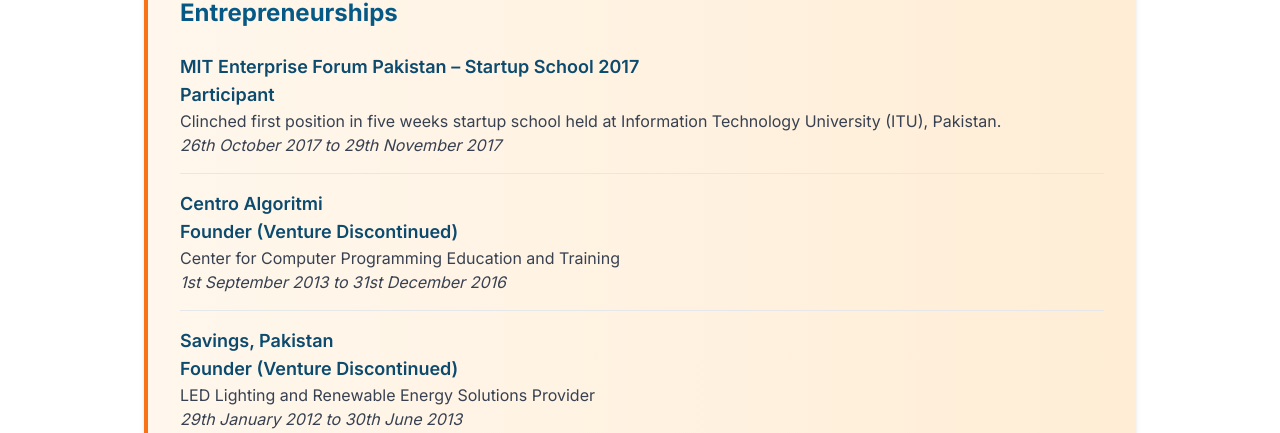
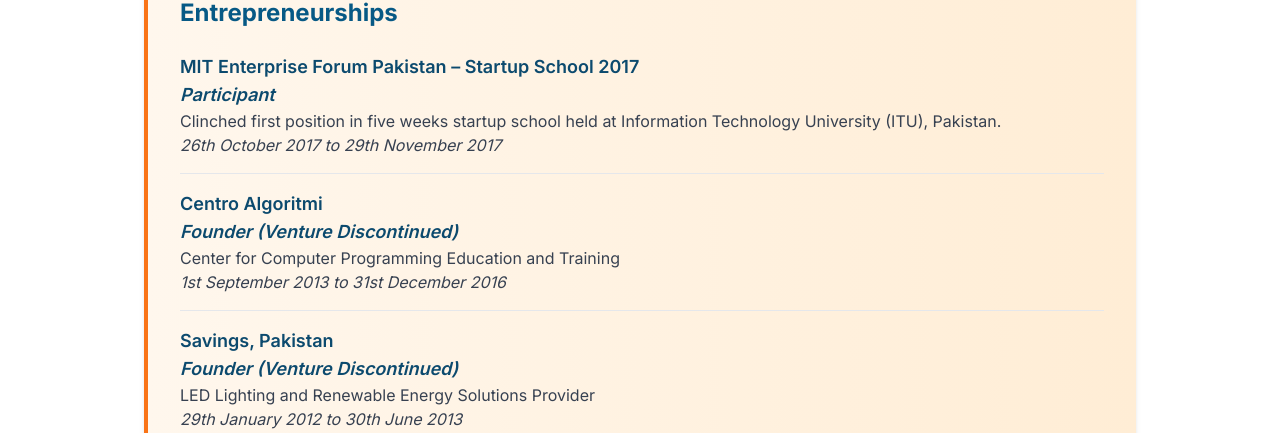
Before and after one commit to drawaisyousaf/drawaisyousaf.github.io, a Next.js app: page /more in a window 1280 px wide. Shown: the part 155-588 px from the top of the page. Built offline with nearby package versions, Linux system fonts and the light colour scheme.

Commit message:
Update page.tsx, minor update on More page

```diff
--- a/src/app/more/page.tsx
+++ b/src/app/more/page.tsx
@@ -10,21 +10,21 @@
         <div className="space-y-4">
           <div className="border-b pb-4">
             <h3 className="text-lg font-semibold text-primary-900">MIT Enterprise Forum Pakistan – Startup School 2017 </h3>
-            <h2 className="text-lg font-semibold text-primary-900">Participant</h2>
+            <h2 className="text-lg font-semibold text-primary-900 italic">Participant</h2>
             <p className="text-gray-700">Clinched first position in five weeks startup school held at Information Technology University (ITU), Pakistan.</p>
             <p className="text-gray-700 italic">26th October 2017 to 29th November 2017</p>
           </div>
 
           <div className="border-b pb-4">
             <h3 className="text-lg font-semibold text-primary-900">Centro Algoritmi</h3>
-            <h2 className="text-lg font-semibold text-primary-900">Founder (Venture Discontinued)</h2>
+            <h2 className="text-lg font-semibold text-primary-900 italic">Founder (Venture Discontinued)</h2>
             <p className="text-gray-700">Center for Computer Programming Education and Training</p>
             <p className="text-gray-700 italic">1st September 2013 to 31st December 2016</p>
           </div>
 
           <div className="border-b pb-4">
             <h3 className="text-lg font-semibold text-primary-900">Savings, Pakistan</h3>
-            <h2 className="text-lg font-semibold text-primary-900">Founder (Venture Discontinued)</h2>
+            <h2 className="text-lg font-semibold text-primary-900 italic">Founder (Venture Discontinued)</h2>
             <p className="text-gray-700">LED Lighting and Renewable Energy Solutions Provider</p>
             <p className="text-gray-700 italic">29th January 2012 to 30th June 2013</p>
           </div>
```
